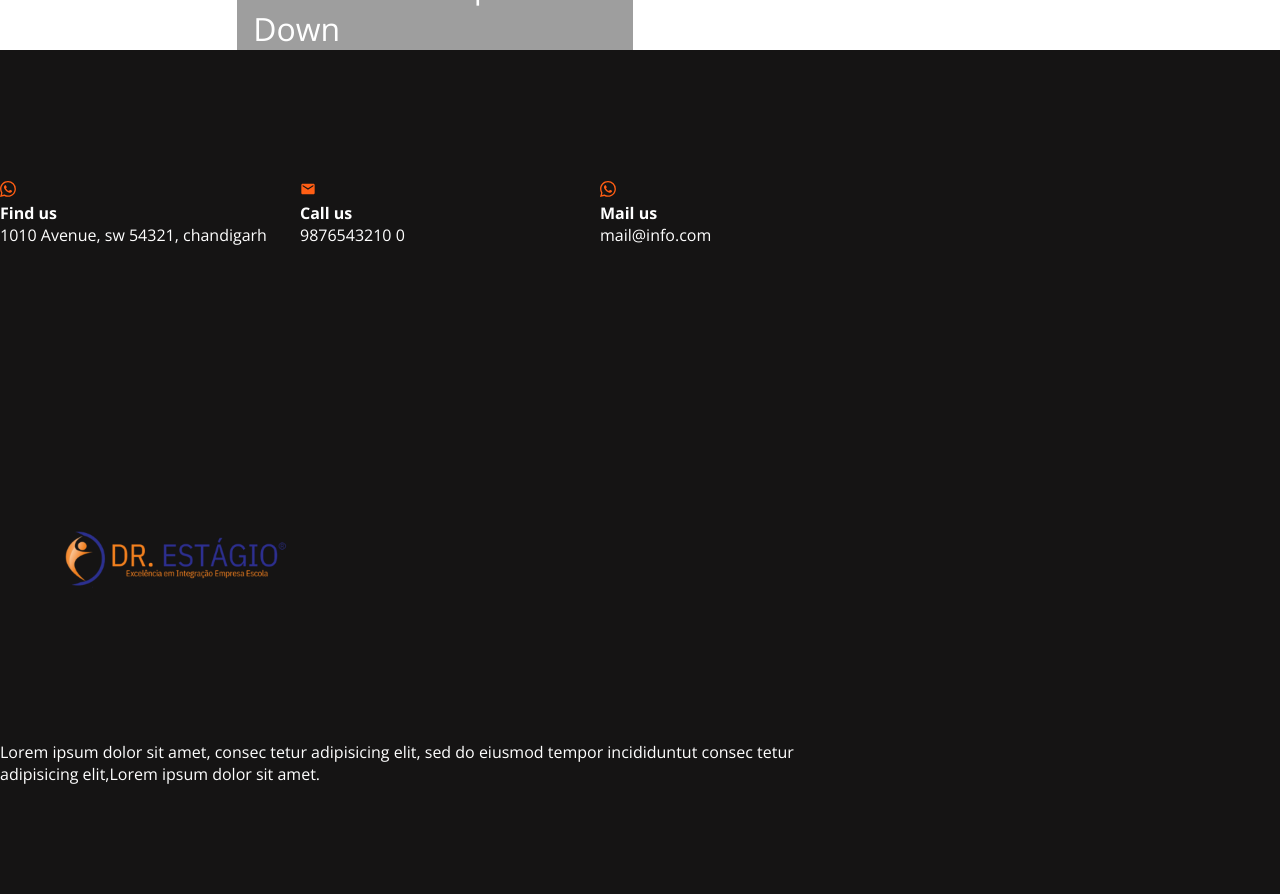
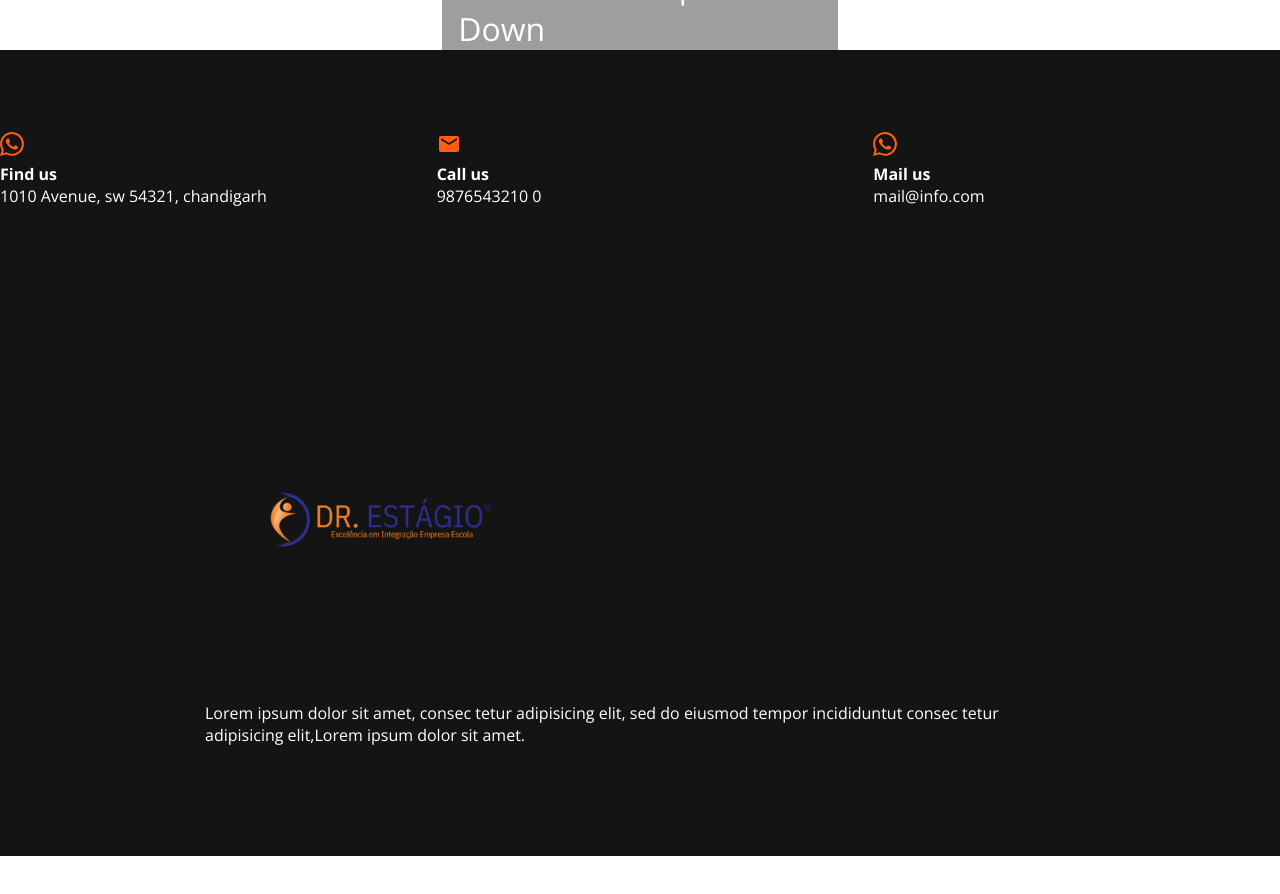
Before and after one commit to GaelBaptista/drestagio, a React (Vite) app: page /about in a window 1280 px wide. Shown: the part 1280-2174 px from the top of the page. After the commit the page ends 2136 px from the top, so only its background shows below. Built offline with nearby package versions, Linux system fonts and the light colour scheme; grey boxes are pictures that could not be loaded.

Commit message:
footersetings

```diff
--- a/src/components/Footer/footer.css
+++ b/src/components/Footer/footer.css
@@ -7,9 +7,40 @@
 .footer-cta,
 .footer-content {
   padding: 30px 0;
+
 }
 
-.row {
+/*
+
+footer-cta {
+      display: flex;
+      justify-content: center;
+    }
+
+    .rowFooter {
+      display: flex;
+      justify-content: space-evenly;
+      flex-wrap: wrap;
+    }
+
+    .single-cta {
+      display: flex;
+      flex-direction: column;
+      align-items: center;
+      margin-bottom: 30px;
+      text-align: center;
+      max-width: 250px; /* Tamanho máximo para evitar que fique muito grande
+    } */
+
+    .single-cta i {
+      font-size: 24px;
+      margin-bottom: 10px;
+    }
+
+
+
+
+.rowFooter {
   display: flex;
   flex-wrap: wrap;
   margin-right: -15px;
--- a/src/components/Footer/footer.tsx
+++ b/src/components/Footer/footer.tsx
@@ -13,9 +13,9 @@ import LogoFooter from '../../assests/Logo1.png'
 export function Footer() {
   return (
     <footer className="footer-section">
-        <div className="container">
-            <div className="footer-cta pt-5 pb-5">
-                <div className="row">
+        <div className="containerFooter">
+            <div className="footer-cta ">
+                <div className="rowFooter">
                     <div className="col-xl-4 col-md-4 mb-30">
                         <div className="single-cta">
                             <i className="fas fa-map-marker-alt"><BsWhatsapp/></i>
```
